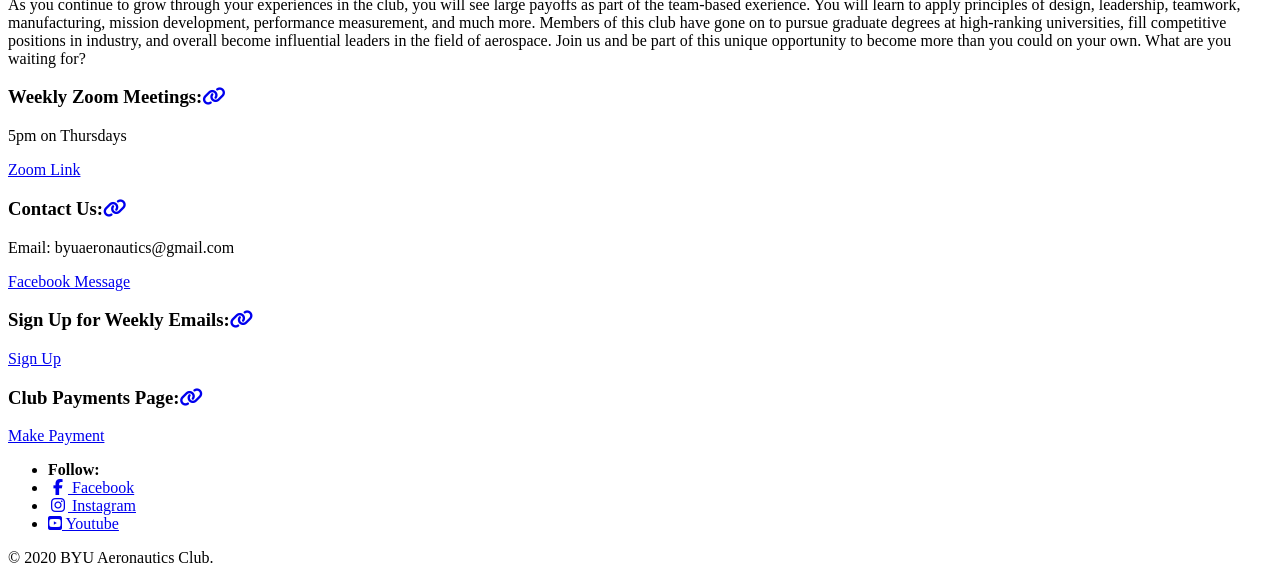
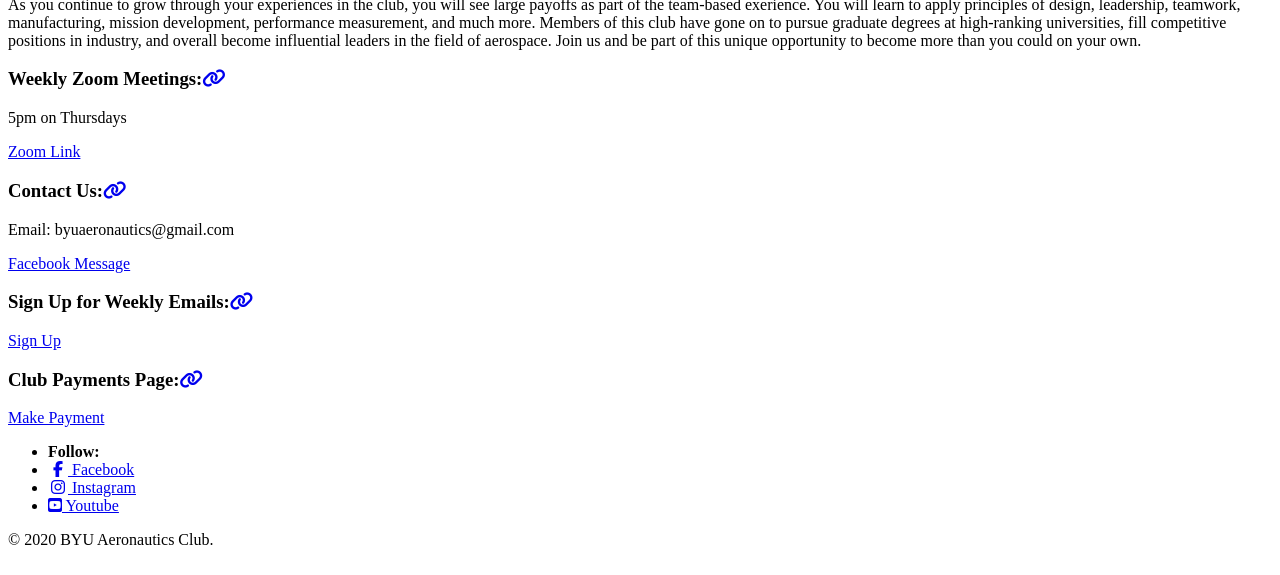
Before and after one commit to BYU-Aeronautics-Club/BYUAeronauticsClub.github.io, a Jekyll site: the page built from _pages/about.md, in a window 1280 px wide. Shown: the part 867-1442 px from the top of the page. Built offline with Jekyll 4.4.1, drawn with Linux system fonts in a browser that asks for light colours; cached includes are drawn as plain includes; nearby versions of some CDN libraries.

Commit message:
Editing wording

```diff
--- a/_pages/about.md
+++ b/_pages/about.md
@@ -8,7 +8,7 @@ The BYU Aeronautics Club is the only club on campus dedicated to the design, con
 
 ![alt text](../assets/images/About_Photo.jpg)
 
-As you continue to grow through your experiences in the club, you will see large payoffs as part of the team-based exerience. You will learn to apply principles of design, leadership, teamwork, manufacturing, mission development, performance measurement, and much more. Members of this club have gone on to pursue graduate degrees at high-ranking universities, fill competitive positions in industry, and overall become influential leaders in the field of aerospace. Join us and be part of this unique opportunity to become more than you could on your own. What are you waiting for?
+As you continue to grow through your experiences in the club, you will see large payoffs as part of the team-based exerience. You will learn to apply principles of design, leadership, teamwork, manufacturing, mission development, performance measurement, and much more. Members of this club have gone on to pursue graduate degrees at high-ranking universities, fill competitive positions in industry, and overall become influential leaders in the field of aerospace. Join us and be part of this unique opportunity to become more than you could on your own.
 
 ### Weekly Zoom Meetings:
 5pm on Thursdays
```
